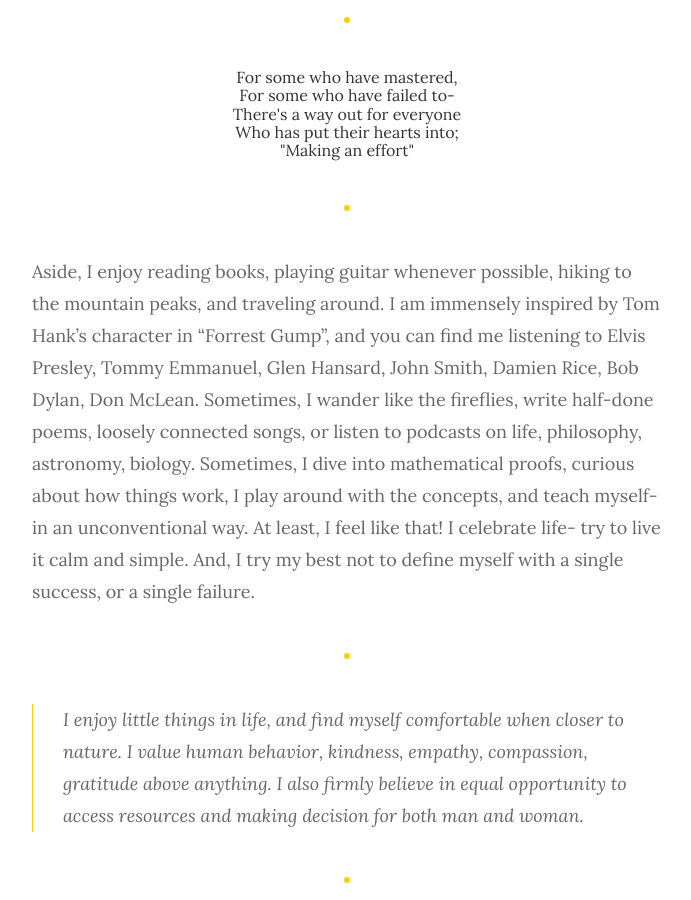
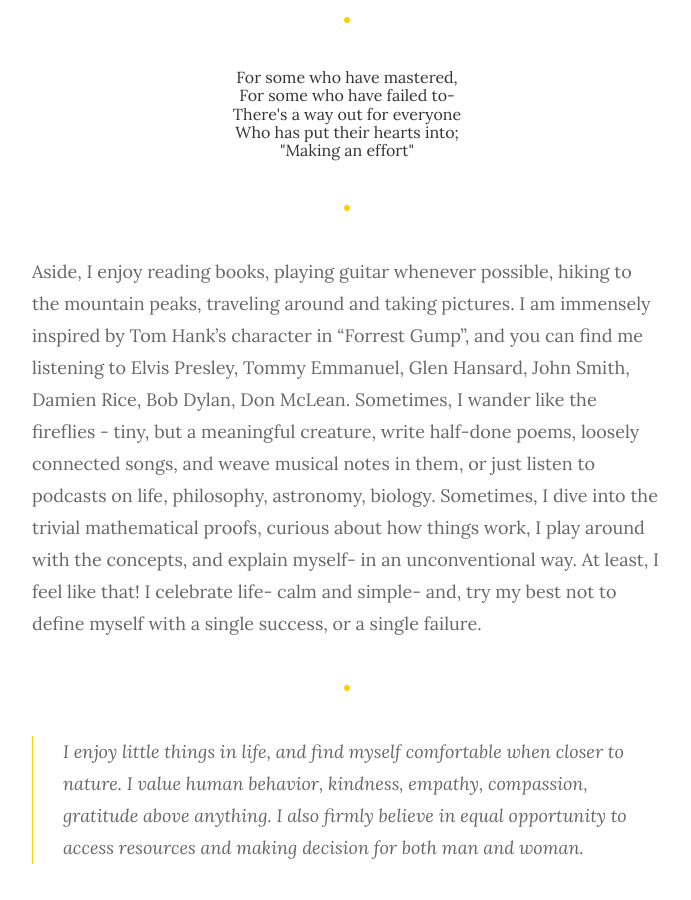
Before and after one commit to shashirajpandey/shashirajpandey, a Jekyll site: the page built from _pages/about.md, in a window 1280 px wide and 900 px high, scrolled down 1430 px. Shown: the whole window, without its empty margins (293-984 px from the left). Built offline with Jekyll 4.4.1, drawn with Linux system fonts in a browser that asks for light colours.

Commit message:
Update about.md

```diff
--- a/_pages/about.md
+++ b/_pages/about.md
@@ -19,7 +19,7 @@ For the past few years, I am working as a researcher in wireless communications,
 
 
 ***
-Aside, I enjoy reading books, playing guitar whenever possible, hiking to the mountain peaks, and traveling around. I am immensely inspired by Tom Hank's character in "Forrest Gump", and you can find me listening to Elvis Presley, Tommy Emmanuel, Glen Hansard, John Smith, Damien Rice, Bob Dylan, Don McLean. Sometimes, I wander like the fireflies, write half-done poems, loosely connected songs, or listen to podcasts on life, philosophy, astronomy, biology. Sometimes, I dive into mathematical proofs, curious about how things work, I play around with the concepts, and teach myself-in an unconventional way. At least, I feel like that! I celebrate life- try to live it calm and simple. And, I try my best not to define myself with a single success, or a single failure.
+Aside, I enjoy reading books, playing guitar whenever possible, hiking to the mountain peaks, traveling around and taking pictures. I am immensely inspired by Tom Hank's character in "Forrest Gump", and you can find me listening to Elvis Presley, Tommy Emmanuel, Glen Hansard, John Smith, Damien Rice, Bob Dylan, Don McLean. Sometimes, I wander like the fireflies - tiny, but a meaningful creature, write half-done poems, loosely connected songs, and weave musical notes in them, or just listen to podcasts on life, philosophy, astronomy, biology. Sometimes, I dive into the trivial mathematical proofs, curious about how things work, I play around with the concepts, and explain myself- in an unconventional way. At least, I feel like that! I celebrate life- calm and simple- and, try my best not to define myself with a single success, or a single failure.
 
 ***
 > I enjoy little things in life, and find myself comfortable when closer to nature.
```
